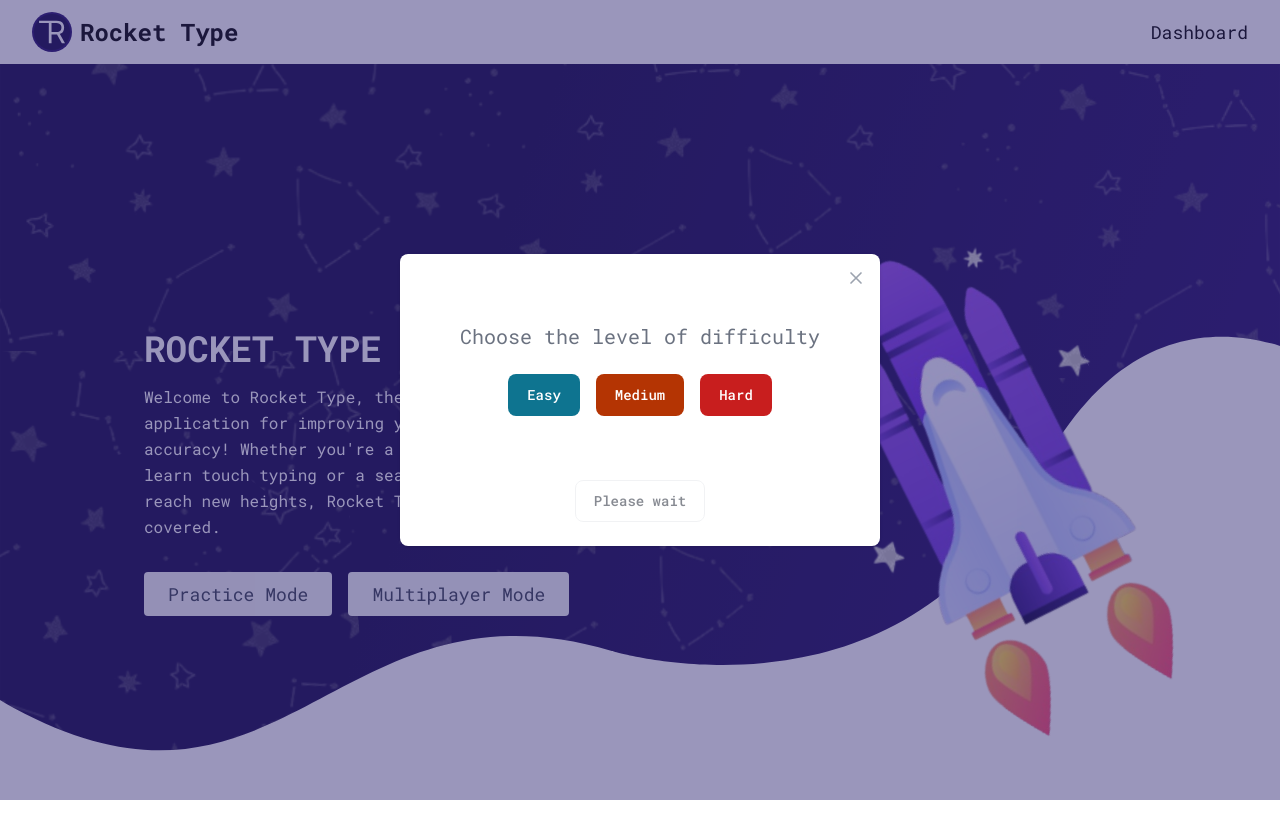
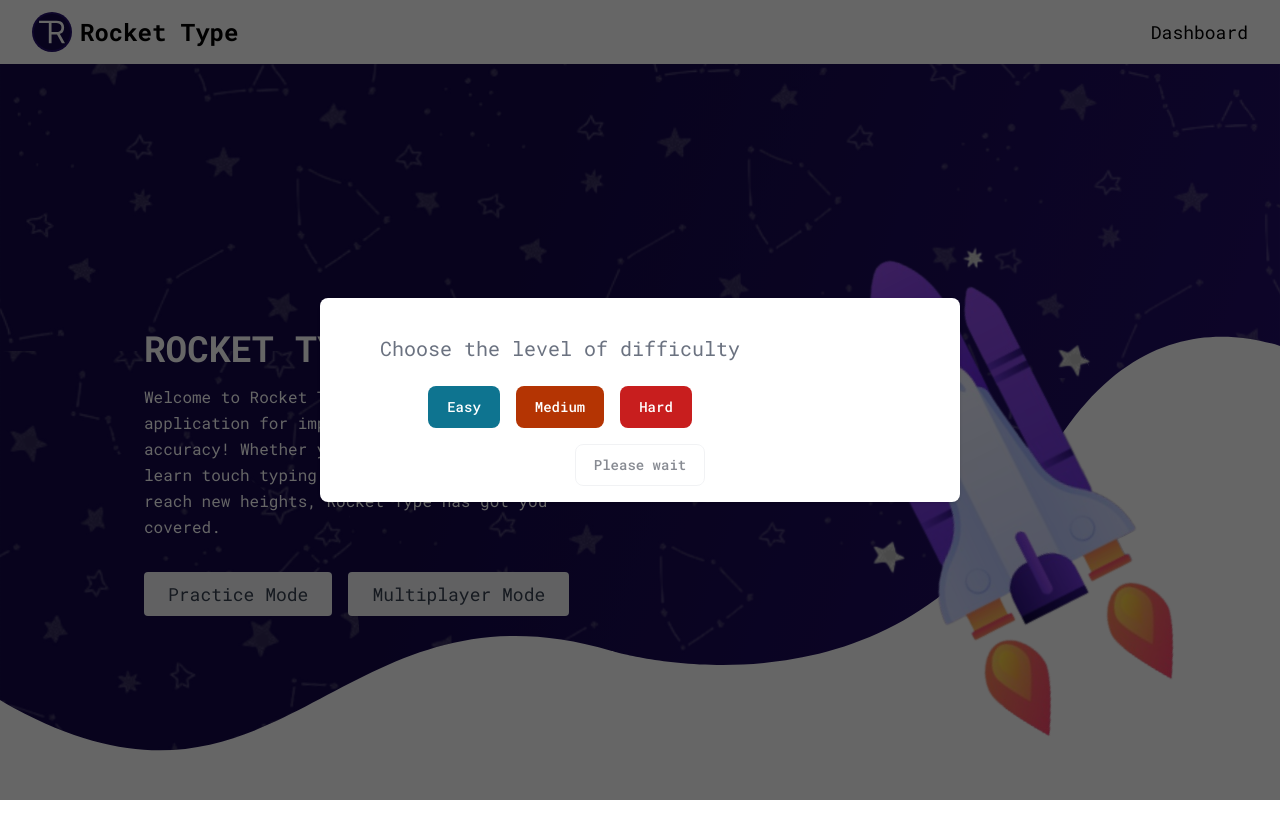
Before and after one commit to r0nz-29/target, a React (Vite) app: page / in a window 1280 px wide. Both pictures are taken after a click on the button "Multiplayer Mode". Shown: the top 838 px of the page. Built offline with nearby package versions, Linux system fonts and the light colour scheme; no server answers.

Commit message:
feat: update every sec

```diff
--- a/src/common/useGame.js
+++ b/src/common/useGame.js
@@ -33,7 +33,7 @@ export default function useGame(duration, mode = GAMEMODES.SOLO) {
 	}
 
 	useEffect(() => {
-		if (gameState===GAMESTATES.COMPLETED && mode===GAMEMODES.MULTIPLAYER) {
+		if (gameState === GAMESTATES.COMPLETED && mode === GAMEMODES.MULTIPLAYER) {
 			const acc = 100 * ((typed.length - errors) / typed.length);
 			const wpm = calculateWPM(typed, errors, duration - currentTime);
 			socket.emit('new_wpm', {
@@ -66,23 +66,10 @@ export default function useGame(duration, mode = GAMEMODES.SOLO) {
 			return;
 		}
 
-		if (e.key === ' ' && currentTime !== duration) {
-			const wpm = calculateWPM(typed, errors, duration - currentTime);
-			if (mode === GAMEMODES.MULTIPLAYER) {
-				const acc = 100 * ((typed.length - errors) / typed.length);
-				socket.emit('new_wpm', {
-					speed: wpm,
-					pos: cursor,
-					over: false,
-					errors: errors,
-					accuracy: acc > 0 ? acc : 0
-				})
-			}
-			else {
-				setLiveWpm(wpm);
-			}
-			// updateGraph({y: wpm > 0 ? wpm : 0, x: duration - currentTime});
-		}
+		// if (e.key === ' ' && currentTime !== duration) {
+		//
+		// 	// updateGraph({y: wpm > 0 ? wpm : 0, x: duration - currentTime});
+		// }
 
 		updateParagraph(e.key);
 		incrementCursor();
@@ -95,6 +82,23 @@ export default function useGame(duration, mode = GAMEMODES.SOLO) {
 		return () => window.removeEventListener('keydown', handleKeydown);
 	}, [gameState, handleKeydown])
 
+	useEffect(() => {
+		if (currentTime < 0 || gameState!==GAMESTATES.TYPING) return;
+		const wpm = calculateWPM(typed, errors, duration - currentTime);
+		if (mode === GAMEMODES.MULTIPLAYER) {
+			const acc = 100 * ((typed.length - errors) / typed.length);
+			socket.emit('new_wpm', {
+				speed: wpm,
+				pos: cursor,
+				over: false,
+				errors: errors,
+				accuracy: acc > 0 ? acc : 0
+			})
+		} else {
+			setLiveWpm(wpm);
+		}
+	}, [currentTime])
+
 	return {
 		gameState,
 		cursor,
--- a/src/components/Header/index.jsx
+++ b/src/components/Header/index.jsx
@@ -14,6 +14,22 @@ const Home = () => {
 	const backgroundImageUrl = 'url(./Header.svg)';
 	const backgroundSize = 'cover';
 	const navigate = useNavigate();
+	const [connected, setConnected] = useState(false);
+
+	useEffect(() => {
+		function onConnect() {
+			setConnected(true);
+			console.log('connected!')
+		}
+
+		function onDisconnect() {
+			setConnected(false);
+			console.log('disconnected!')
+		}
+
+		socket.on('connect', onConnect);
+		socket.on('disconnect', onDisconnect);
+	}, []);
 
 	useEffect(() => {
 		function onNewMember(payload) {
@@ -75,7 +91,7 @@ const Home = () => {
 				</div>
 			</section>
 			{
-				openModal && <CustomModal openModal={openModal} setOpenModal={setOpenModal}/>
+				openModal!=='undefined' && <CustomModal openModal={openModal} connected={connected} setOpenModal={setOpenModal}/>
 			}
 			{
 				findingRoom && <ProgressModal title="Looking for lobbies..."/>
--- a/src/components/Modal/index.jsx
+++ b/src/components/Modal/index.jsx
@@ -10,58 +10,33 @@ const CustomModal = (props) => {
 		username: '',
 		difficulty: '',
 	};
-	const [connected, setConnected] = useState(false);
 
 	const [user, setUser] = useState(initialValue);
 
-	const handleChange = (e) => {
-		setUser({...user, [e.target.name]: e.target.value});
-	};
+	// const handleChange = (e) => {
+	// 	setUser({...user, [e.target.name]: e.target.value});
+	// };
 
 	const handleSubmit = async (e) => {
 		e.preventDefault();
-		console.log(user.difficulty);
+		console.log(user);
 		socket.emit('join', user.difficulty);
 		setFindingRoom(true);
 		props.setOpenModal(undefined)
 	};
 
-	useEffect(() => {
-		function onConnect() {
-			setConnected(true);
-			console.log('connected!')
-		}
-
-		function onDisconnect() {
-			setConnected(false);
-			console.log('disconnected!')
-		}
-
-		socket.on('connect', onConnect);
-		socket.on('disconnect', onDisconnect);
-	}, []);
-
 	return (
-		<div>
-			<Modal
-				className="bg-indigo-900"
-				show={props.openModal === 'default'}
-				size="lg"
-				popup
-				onClose={() => props.setOpenModal(undefined)}
-			>
-				<Modal.Header/>
-				<Modal.Body>
-					<div className="text-center">
-						{/*<div className="mb-2 mt-5 text-xl font-normal text-gray-500 dark:text-gray-400">*/}
+		<div className="bg-black/[0.6] absolute top-0 w-screen h-screen flex justify-center items-center" onClick={() => props.setOpenModal(undefined)}>
+			<div className="text-center p-4 bg-white w-1/2 rounded-lg shadow dark:bg-gray-700">
+				{/*<div className="mb-2 mt-5 text-lg font-normal text-gray-500 dark:text-gray-400">*/}
 				{/*	Enter Username*/}
 				{/*</div>*/}
 				<form className="flex max-w-md flex-col gap-4" onSubmit={handleSubmit}>
 					{/*<div>*/}
 					{/*	<TextInput*/}
 					{/*		name="username"*/}
-							{/*		required*/}
 					{/*		type="text"*/}
+					{/*		placeholder="optional"*/}
 					{/*		onChange={handleChange}*/}
 					{/*	/>*/}
 					{/*</div>*/}
@@ -82,14 +57,10 @@ const CustomModal = (props) => {
 						</div>
 					</div>
 				</form>
+				<Button disabled={!props.connected} color="gray" className="mx-auto mt-4" type="submit" onClick={handleSubmit}>
+					{props.connected ? 'Next' : 'Please wait'}
+				</Button>
 			</div>
-				</Modal.Body>
-				<Modal.Footer>
-					<Button disabled={!connected} color="gray" className="mx-auto mt-4" type="submit" onClick={handleSubmit}>
-						{connected ? 'Next' : 'Please wait'}
-					</Button>
-				</Modal.Footer>
-			</Modal>
 		</div>
 	);
 };
--- a/src/pages/MultiplayerTest/index.jsx
+++ b/src/pages/MultiplayerTest/index.jsx
@@ -12,18 +12,16 @@ import useTimer from "../../common/useTimer.js";
 import useTimout from "../../common/useTimeout.js";
 import useGame from "../../common/useGame.js";
 import {getArrayFromMap} from "../../utils/index.js";
+import useSync from "./useSync.js";
 
 export default function MultiplayerTest() {
 	const {
 		roomName,
-		roomMembers,
-		setRoomMembers,
 		waitingTimeout,
 		lobbyParagraph: words,
 		board,
-		setBoard
 	} = useGlobalState();
-	const {gameState, cursor, typed, startGame, stopGame} = useGame(50, GAMEMODES.MULTIPLAYER);
+	const {gameState, cursor, typed, startGame, stopGame} = useGame(MULTIPLAYER_GAME_DURATION, GAMEMODES.MULTIPLAYER);
 	const navigate = useNavigate();
 	const {timeout} = useTimout(waitingTimeout);
 	const {currentTime: currentGameTime} = useTimer(MULTIPLAYER_GAME_DURATION, GAMEMODES.MULTIPLAYER);
@@ -34,7 +32,7 @@ export default function MultiplayerTest() {
 		if (timeout <= 0) {
 			setStart(true);
 			startGame();
-		} else if (timeout === 10) {
+		} else if (timeout === 10 && gameState !== GAMESTATES.TYPING) {
 			setShowPara(true);
 		}
 	}, [timeout])
@@ -53,36 +51,7 @@ export default function MultiplayerTest() {
 		}
 	}, [roomName, navigate]);
 
-	useEffect(() => {
-		function onUpdate(payload) {
-			// {username: {speed, pos, over}}
-			const newBoard = getArrayFromMap(payload);
-			newBoard.sort((a, b) => b.speed - a.speed);
-			setBoard(newBoard);
-			setRoomMembers(payload);
-		}
-
-		function onLeave(payload) {
-			delete roomMembers[payload];
-			console.log(roomMembers);
-			const newBoard = getArrayFromMap(roomMembers);
-			newBoard.sort((a, b) => b.speed - a.speed);
-			setBoard(newBoard);
-			setRoomMembers(roomMembers);
-		}
-
-		function onOver(payload) {
-			console.log('over payload')
-			const newBoard = getArrayFromMap(payload);
-			newBoard.sort((a, b) => b.speed - a.speed);
-			setBoard(newBoard);
-			setRoomMembers(payload);
-		}
-
-		socket.on('update', onUpdate);
-		socket.on('leave', onLeave);
-		socket.on('over', onOver);
-	}, [])
+	useSync();
 
 	return (
 		<div className={`w-full h-screen flex flex-col justify-start items-center transition-all ${gameState===GAMESTATES.TYPING ? 'pt-8' : 'pt-40'}`}>
--- /dev/null
+++ b/src/pages/MultiplayerTest/useSync.js
@@ -0,0 +1,39 @@
+import {useEffect} from "react";
+import {getArrayFromMap} from "../../utils/index.js";
+import {socket} from "../../socketConfig.js";
+import {useGlobalState} from "../../store/index.js";
+
+export default function useSync() {
+	const {roomMembers, setRoomMembers, setBoard} = useGlobalState();
+
+	useEffect(() => {
+		function onUpdate(payload) {
+			// {username: {speed, pos, over}}
+			const newBoard = getArrayFromMap(payload);
+			newBoard.sort((a, b) => b.speed - a.speed);
+			setBoard(newBoard);
+			setRoomMembers(payload);
+		}
+
+		function onLeave(payload) {
+			delete roomMembers[payload];
+			console.log(roomMembers);
+			const newBoard = getArrayFromMap(roomMembers);
+			newBoard.sort((a, b) => b.speed - a.speed);
+			setBoard(newBoard);
+			setRoomMembers(roomMembers);
+		}
+
+		function onOver(payload) {
+			console.log('over payload')
+			const newBoard = getArrayFromMap(payload);
+			newBoard.sort((a, b) => b.speed - a.speed);
+			setBoard(newBoard);
+			setRoomMembers(payload);
+		}
+
+		socket.on('update', onUpdate);
+		socket.on('leave', onLeave);
+		socket.on('over', onOver);
+	}, [])
+}
--- a/src/store/index.js
+++ b/src/store/index.js
@@ -35,6 +35,10 @@ export const GAMEMODES = {
 	MULTIPLAYER: 'multiplayer'
 }
 
+export const getNameFromId = {
+
+};
+
 export const useGlobalState = create((set) => ({
 	soloParagraph: getParagraph(),
 	lobbyParagraph: "",
```
Lines whose indentation alone changed are shown as unchanged.
